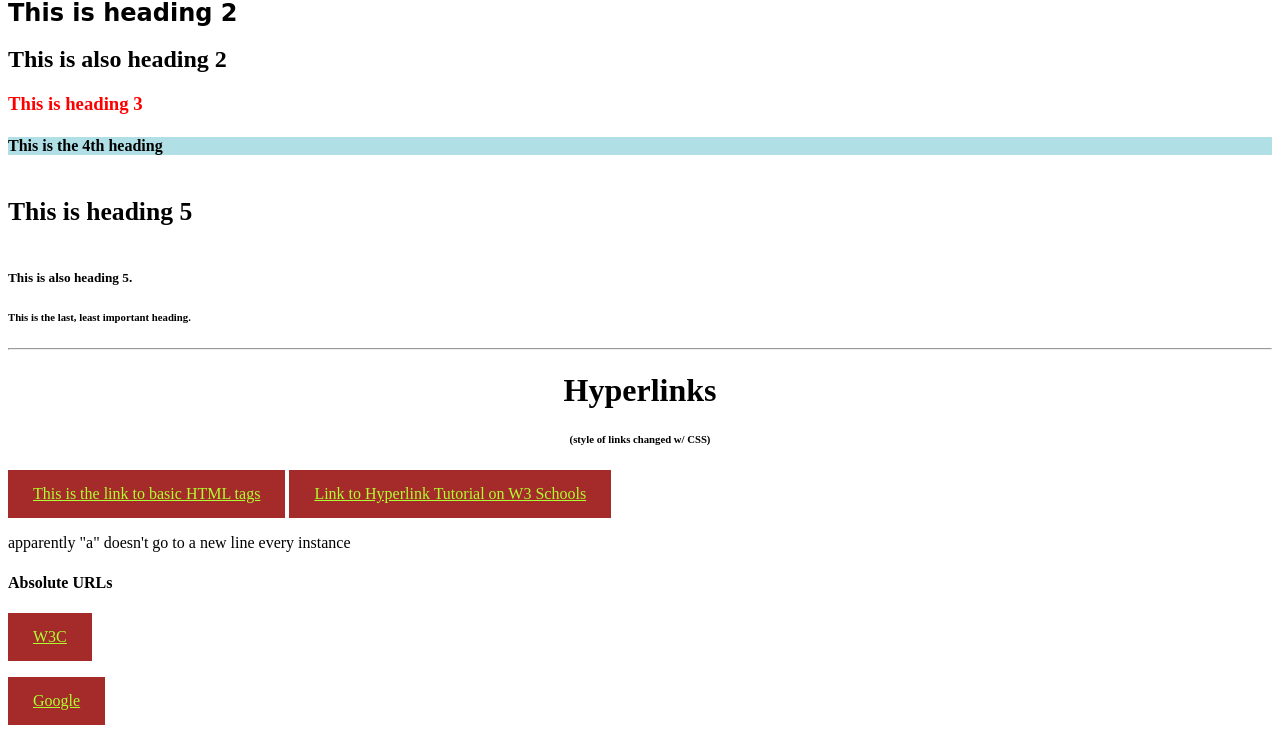
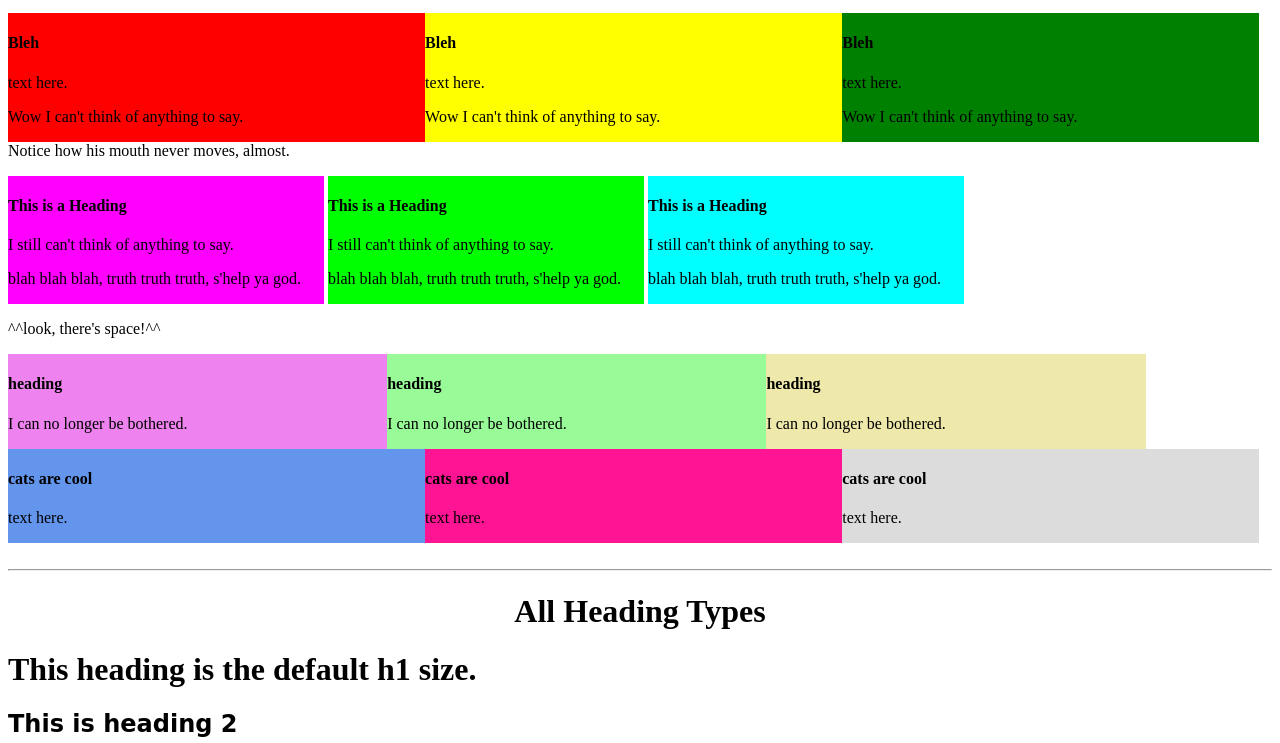
Before and after one commit to 0AliceJ/Website001, a plain HTML site: page index.html in a window 1280 px wide. Shown: the part 556-1299 px from the top of the page. Drawn offline with Linux system fonts and the light colour scheme.

Commit message:
div element for organization!!! got rid of style.css file content

```diff
--- a/index.html
+++ b/index.html
@@ -37,6 +37,87 @@
         <p>This is a-<br> paragraph with a line break.</p>
 
         <!--hr = horizontal rule that separates the page horizontally, an empty tag (no end tag)-->
+        <hr>
+        <!--div = group of code set by programmer, takes up full width of screen, container-->
+        <div style="width: 50%; margin: auto; background-color: beige;">
+            <h2>Div Element</h2>
+            <!--div will create new lines before and after-->
+            <p>Lorem ipsum sit<div>(This is in a div element,)</div> dolor amet. </p>
+        </div>
+        <!--float style vertical sectioning-->
+        <div>
+            <!--divs can be put within divs to further section the space-->
+            <div style="background-color: red;width: 33%; float: left;">
+                <h4>Bleh</h4>
+                <p>text here.</p>
+                <p>Wow I can't think of anything to say.</p>
+            </div>
+            <div style="background-color: yellow;width: 33%; float: left;">
+                <h4>Bleh</h4>
+                <p>text here.</p>
+                <p>Wow I can't think of anything to say.</p>
+            </div>
+            <div style="background-color: green;width: 33%; float: left;">
+                <h4>Bleh</h4>
+                <p>text here.</p>
+                <p>Wow I can't think of anything to say.</p>
+            </div>
+            <!--element needed below float property to avoid element from clipping over other elements-->
+            <p>Notice how his mouth never moves, almost.</p>
+        </div>
+        <!--inline-block vertical sectioning-->
+        <div>
+            <!--doesn't start new lines w/ inline-block + displayed side by side-->
+            <div style="width: 25%; display: inline-block; background-color: magenta;">
+                <h4>This is a Heading</h4>
+                <p>I still can't think of anything to say.</p>
+                <p>blah blah blah, truth truth truth, s'help ya god.</p>
+            </div>
+            <div style="width: 25%; display: inline-block; background-color: lime;">
+                <h4>This is a Heading</h4>
+                <p>I still can't think of anything to say.</p>
+                <p>blah blah blah, truth truth truth, s'help ya god.</p>
+            </div>
+            <div style="width: 25%; display: inline-block; background-color: cyan;">
+                <h4>This is a Heading</h4>
+                <p>I still can't think of anything to say.</p>
+                <p>blah blah blah, truth truth truth, s'help ya god.</p>
+            </div>
+            <p>^^look, there's space!^^</p>
+        </div>
+        <!--flex method vertical sectioning-->
+        <div style="display: flex">
+            <!--flex property not inherent to divs inside div but div containing divs-->
+            <div style="width: 30%; background-color: violet;">
+                <h4>heading</h4>
+                <p>I can no longer be bothered.</p>
+            </div>
+            <div style="width: 30%; background-color: palegreen;">
+                <h4>heading</h4>
+                <p>I can no longer be bothered.</p>
+            </div>
+            <div style="width: 30%; background-color: palegoldenrod;">
+                <h4>heading</h4>
+                <p>I can no longer be bothered.</p>
+            </div>
+        </div>
+        <!--grid style vertical sectioning-->
+        <div style="display: grid; grid-template-columns: 33% 33% 33%;">
+            <!--grid property + grid-template columns property inside parent div-->
+            <div style="background-color: cornflowerblue;">
+                <h4>cats are cool</h4>
+                <p>text here.</p>
+            </div>
+            <div style="background-color: deeppink;">
+                <h4>cats are cool</h4>
+                <p>text here.</p>
+            </div>
+            <div style="background-color: gainsboro;">
+                <h4>cats are cool</h4>
+                <p>text here.</p>
+            </div>
+        </div>
+        <br>
         <hr>
         <!--id = like a variable name, used to identify a specific piece of code
         can create links to specific parts of the page, like a bookmark-->
--- a/style.css
+++ /dev/null
@@ -1,13 +0,0 @@
-body {
-  background-color: lightblue;
-}
-
-h1 {
-  color: white;
-  text-align: center;
-}
-
-p {
-  font-family: verdana;
-  font-size: 20px;
-}
```
